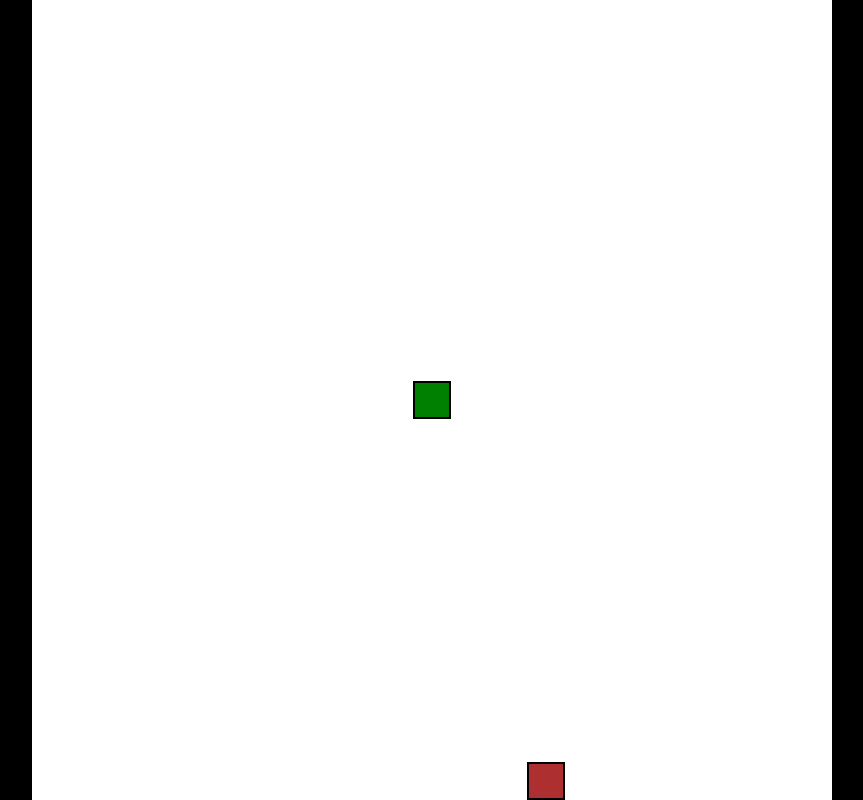
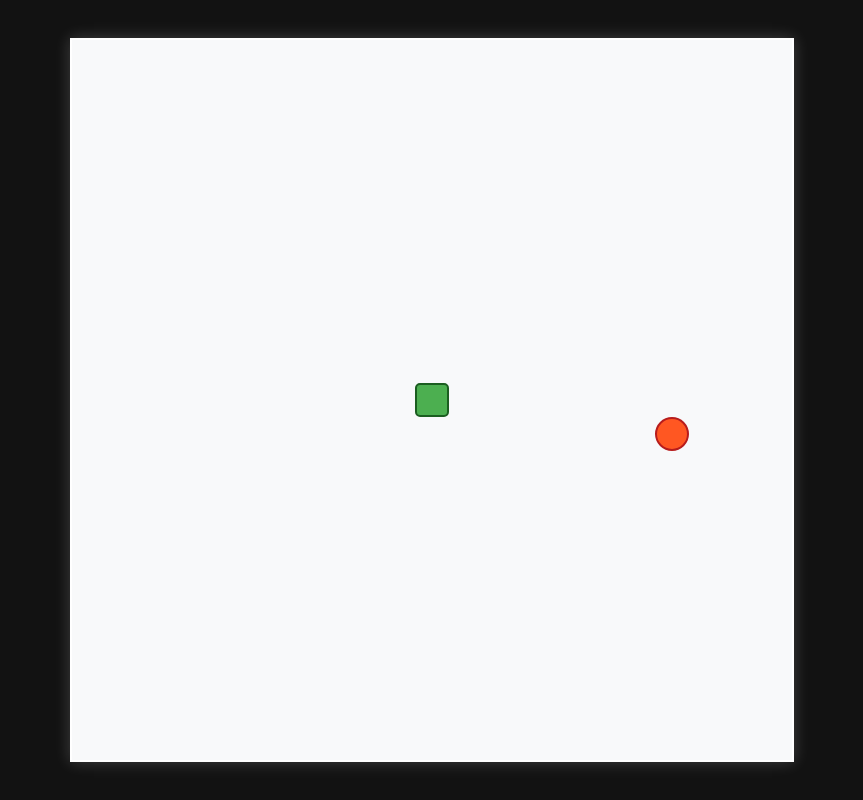
Before and after one commit to AnshumAshu/Snake_Game, a plain HTML site: page index.html in a window 1280 px wide. Shown: the whole page, without its empty margins (208-1071 px from the left). Drawn offline with Linux system fonts and the light colour scheme.

Commit message:
third commit

```diff
--- a/food.js
+++ b/food.js
@@ -1,28 +1,20 @@
-import { onSnake, expandSnake } from './snake.js'
-import { randomGridPosition } from './grid.js'
+import { onSnake, expandSnake } from "./snake.js";
+import { randomGridPosition } from "./grid.js";
 
-let food = getRandomFoodPosition()
-const EXPANSION_RATE = 5
+let food = randomGridPosition();
+const EXPANSION_RATE = 1;
 
 export function update() {
-  if (onSnake(food)) {
-    expandSnake(EXPANSION_RATE)
-    food = getRandomFoodPosition()
-  }
+    if (onSnake(food)) {
+        expandSnake(EXPANSION_RATE);
+        food = randomGridPosition();
+    }
 }
 
 export function draw(gameBoard) {
-  const foodElement = document.createElement('div')
-  foodElement.style.gridRowStart = food.y
-  foodElement.style.gridColumnStart = food.x
-  foodElement.classList.add('food')
-  gameBoard.appendChild(foodElement)
+    const foodElement = document.createElement("div");
+    foodElement.style.gridRowStart = food.y;
+    foodElement.style.gridColumnStart = food.x;
+    foodElement.classList.add("food");
+    gameBoard.appendChild(foodElement);
 }
-
-function getRandomFoodPosition() {
-  let newFoodPosition
-  while (newFoodPosition == null || onSnake(newFoodPosition)) {
-    newFoodPosition = randomGridPosition()
-  }
-  return newFoodPosition
-}
--- a/game.js
+++ b/game.js
@@ -6,40 +6,40 @@ let lastRenderTime = 0
 let gameOver = false
 const gameBoard = document.getElementById('game-board')
 
+window.onload = () => {
+    window.requestAnimationFrame(main);
+};
+
 function main(currentTime) {
-  if (gameOver) {
-    if (confirm('You lost. Press ok to restart.')) { //okay-true
-      window.location = '/'
+    if (gameOver) {
+        if (confirm('You lost. Press OK to restart.')) {
+            location.reload();
+        }
+        return;
     }
-    return
-  }
 
+    window.requestAnimationFrame(main);
+    const secondsSinceLastRender = (currentTime - lastRenderTime) / 1000;
+    if (secondsSinceLastRender < 1 / SNAKE_SPEED) return;
 
-  window.requestAnimationFrame(main)
-  const secondsSinceLastRender = (currentTime - lastRenderTime) / 1000
-  if (secondsSinceLastRender < 1 / SNAKE_SPEED) return
+    lastRenderTime = currentTime;
 
-
-  lastRenderTime = currentTime
-
-  update()
-  draw()
+    update();
+    draw();
 }
 
-window.requestAnimationFrame(main)
-
 function update() {
-  updateSnake()
-  updateFood()
-  checkDeath()
+    updateSnake();
+    updateFood();
+    checkDeath();
 }
 
 function draw() {
-  gameBoard.innerHTML = ''
-  drawSnake(gameBoard)
-  drawFood(gameBoard)
+    gameBoard.innerHTML = '';
+    drawSnake(gameBoard);
+    drawFood(gameBoard);
 }
 
 function checkDeath() {
-  gameOver = outsideGrid(getSnakeHead()) || snakeIntersection()
+    gameOver = outsideGrid(getSnakeHead()) || snakeIntersection();
 }
--- a/grid.js
+++ b/grid.js
@@ -1,15 +1,15 @@
-const GRID_SIZE = 21
+const GRID_SIZE = 21;
 
 export function randomGridPosition() {
     return {
         x: Math.floor(Math.random() * GRID_SIZE) + 1,
         y: Math.floor(Math.random() * GRID_SIZE) + 1
-  }
+    };
 }
 
 export function outsideGrid(position) {
     return (
         position.x < 1 || position.x > GRID_SIZE ||
         position.y < 1 || position.y > GRID_SIZE
-  )
+    );
 }
--- a/index.html
+++ b/index.html
@@ -4,43 +4,10 @@
     <meta charset="UTF-8">
     <meta name="viewport" content="width=device-width, initial-scale=1.0">
     <title>Snake Game</title>
-    <style>
-        body{
-            height: 100vh;
-            width: 100vw;
-            display: flex;
-            justify-content: center;
-            align-items: center;
-            margin: 0;
-            background-color: black;
-        }
-
-
-
-        #game-board{
-            background-color: white;
-            width: 100vmin;
-            height: 100vmin;
-            display: grid;
-            grid-template-rows: repeat(21,1fr);
-            grid-template-columns: repeat(21,1fr);
-        }
-        .snake{
-            background-color: green;
-            border: .25vmin solid black;
-        }
-        .food{
-            background-color: #ad2f2f;
-            border:.25vmin solid black ;
-        }
-
-
-    </style>
     <script src="game.js" defer type="module"></script>
+    <link rel="stylesheet" href="style.css">
 </head>
 <body>
-
     <div id="game-board"></div>
-
 </body>
 </html>
--- a/snake.js
+++ b/snake.js
@@ -1,58 +1,51 @@
-import { getInputDirection } from "./input.js"
+import { getInputDirection } from "./input.js";
 
-export const SNAKE_SPEED = 5
-const snakeBody = [{ x: 11, y: 11 }]
-let newSegments = 0
+export const SNAKE_SPEED = 5;
+const snakeBody = [{ x: 11, y: 11 }];
+let newSegments = 0;
 
 export function update() {
-  addSegments()
-
-  const inputDirection = getInputDirection()
+    addSegments();
+    const inputDirection = getInputDirection();
     for (let i = snakeBody.length - 2; i >= 0; i--) {
-    snakeBody[i + 1] = { ...snakeBody[i] }
+        snakeBody[i + 1] = { ...snakeBody[i] };
     }
-
-  snakeBody[0].x += inputDirection.x
-  snakeBody[0].y += inputDirection.y
+    snakeBody[0].x += inputDirection.x;
+    snakeBody[0].y += inputDirection.y;
 }
 
 export function draw(gameBoard) {
     snakeBody.forEach(segment => {
-    const snakeElement = document.createElement('div')
-    snakeElement.style.gridRowStart = segment.y
-    snakeElement.style.gridColumnStart = segment.x
-    snakeElement.classList.add('snake')
-    gameBoard.appendChild(snakeElement)
-  })
+        const snakeElement = document.createElement("div");
+        snakeElement.style.gridRowStart = segment.y;
+        snakeElement.style.gridColumnStart = segment.x;
+        snakeElement.classList.add("snake");
+        gameBoard.appendChild(snakeElement);
+    });
 }
 
 export function expandSnake(amount) {
-  newSegments += amount
+    newSegments += amount;
 }
 
 export function onSnake(position, { ignoreHead = false } = {}) {
     return snakeBody.some((segment, index) => {
-    if (ignoreHead && index === 0) return false
-    return equalPositions(segment, position)
-  })
+        if (ignoreHead && index === 0) return false;
+        return segment.x === position.x && segment.y === position.y;
+    });
 }
 
 export function getSnakeHead() {
-  return snakeBody[0]
+    return snakeBody[0];
 }
 
 export function snakeIntersection() {
-  return onSnake(snakeBody[0], { ignoreHead: true })
-}
-
-function equalPositions(pos1, pos2) {
-  return pos1.x === pos2.x && pos1.y === pos2.y
+    return onSnake(snakeBody[0], { ignoreHead: true });
 }
 
 function addSegments() {
     for (let i = 0; i < newSegments; i++) {
-    snakeBody.push({ ...snakeBody[snakeBody.length - 1] })
+        snakeBody.push({ ...snakeBody[snakeBody.length - 1] });
     }
-
-  newSegments = 0
+    newSegments = 0;
 }
--- /dev/null
+++ b/style.css
@@ -0,0 +1,45 @@
+/* General body styling */
+body {
+    height: 100vh;
+    width: 100vw;
+    display: flex;
+    justify-content: center;
+    align-items: center;
+    margin: 0;
+    background-color: #121212; /* Dark theme background */
+    font-family: Arial, sans-serif;
+}
+
+/* Game board styling */
+#game-board {
+    background-color: #f8f9fa; /* Light background */
+    width: 90vmin;
+    height: 90vmin;
+    display: grid;
+    grid-template-rows: repeat(21, 1fr);
+    grid-template-columns: repeat(21, 1fr);
+    border: 2px solid #fff;
+    box-shadow: 0px 0px 15px rgba(255, 255, 255, 0.2);
+}
+
+/* Snake body styling */
+.snake {
+    background-color: #4caf50; /* Green snake */
+    border-radius: 5px; /* Smooth edges */
+    border: 0.3vmin solid #1b5e20; /* Dark green border */
+}
+
+/* Snake food styling */
+.food {
+    background-color: #ff5722; /* Red food */
+    border-radius: 50%; /* Circular food */
+    border: 0.3vmin solid #b71c1c; /* Dark red border */
+}
+
+/* Mobile responsiveness */
+@media (max-width: 600px) {
+    #game-board {
+        width: 80vmin;
+        height: 80vmin;
+    }
+}
```
Also changed, not shown: input.js (+24 -24 lines). Lines whose indentation alone changed are shown as unchanged.
